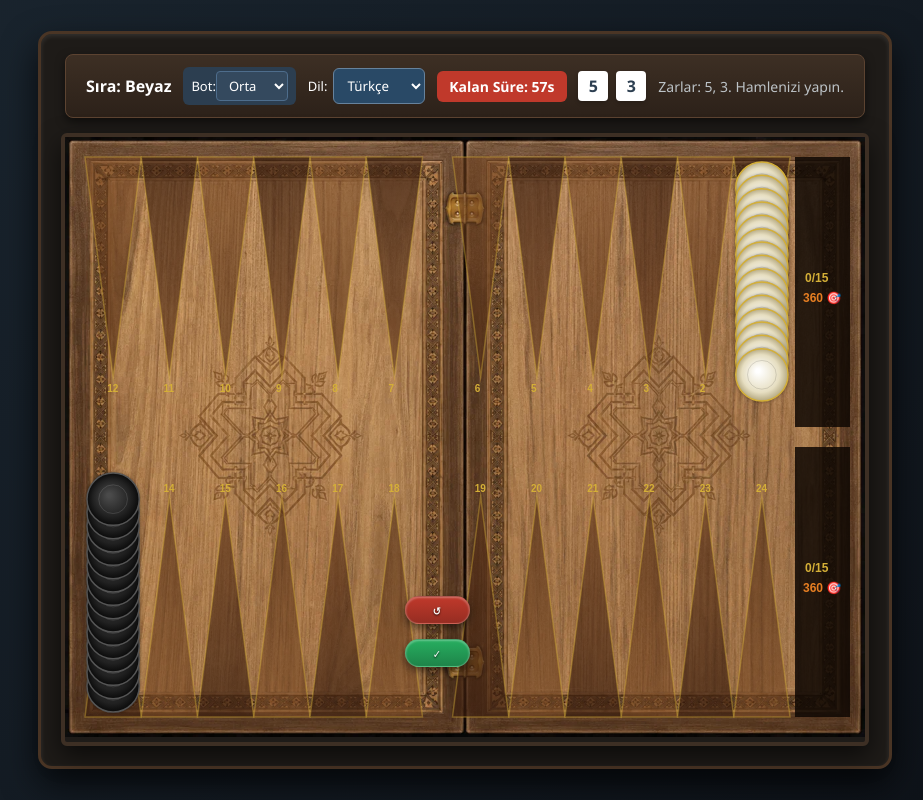
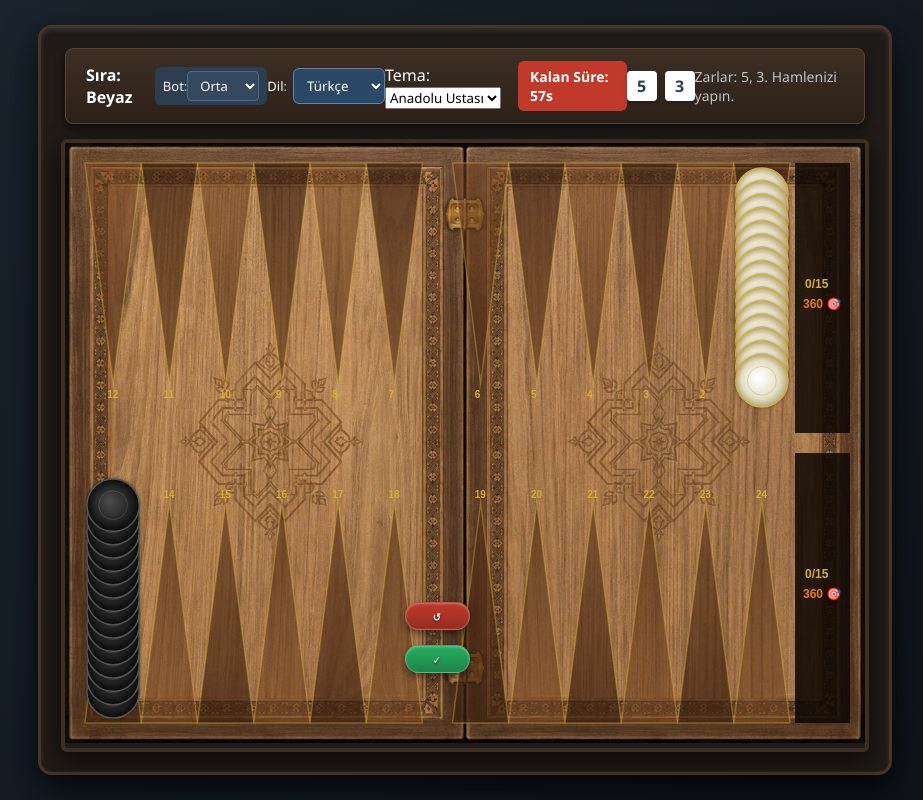
Before and after one commit to MetinGames/Long-Narde, a plain HTML site: page index.html in a window 1280 px wide. Shown: the whole page, without its empty margins (175-1098 px from the left). Drawn offline with Linux system fonts and the light colour scheme.

Commit message:
Add theme selector

```diff
--- a/index.html
+++ b/index.html
@@ -28,6 +28,14 @@
                     <option value="tr">Türkçe</option>
                     <option value="en">English</option>
                     <option value="ru">Русский</option>
+                </select>
+            </div>
+
+            <div id="theme-container">
+                <label for="theme-select" data-i18n="ui.theme">Tema:</label>
+                <select id="theme-select" aria-label="Tema">
+                    <option value="anatolian" data-i18n="theme.anatolian">Anadolu Ustası</option>
+                    <option value="walnut" data-i18n="theme.walnut">Koyu Ceviz</option>
                 </select>
             </div>
 
```
